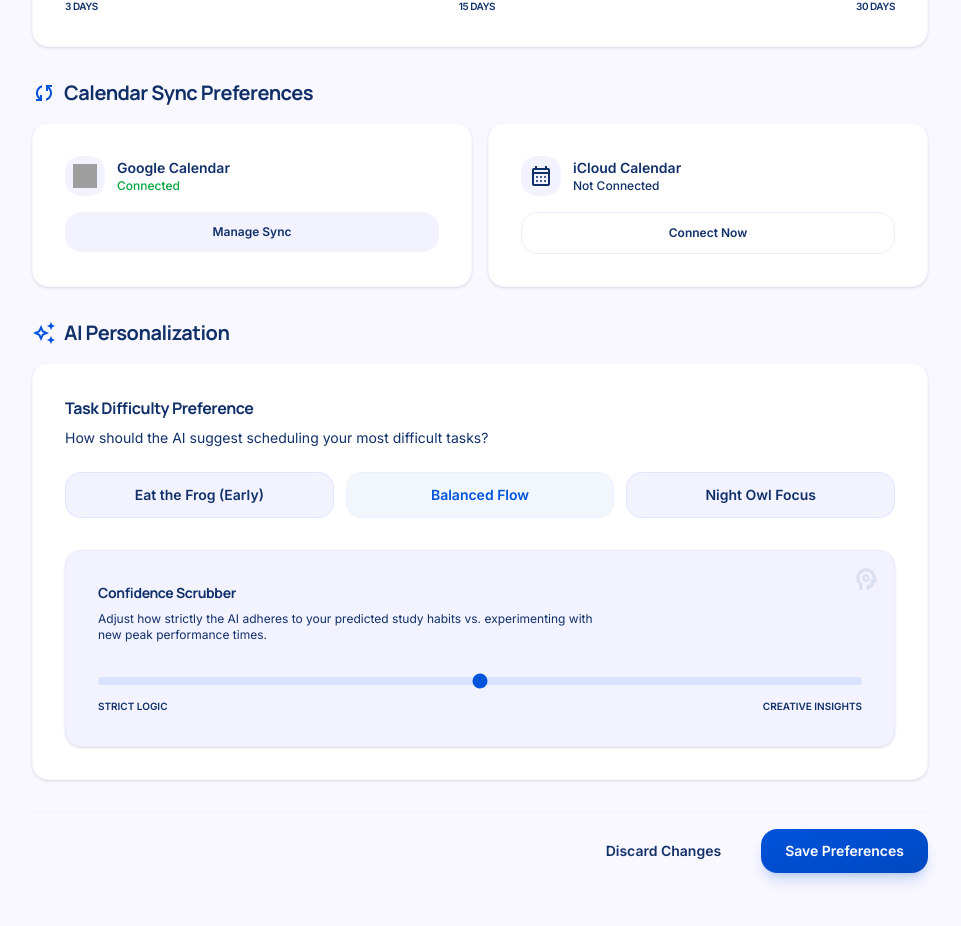
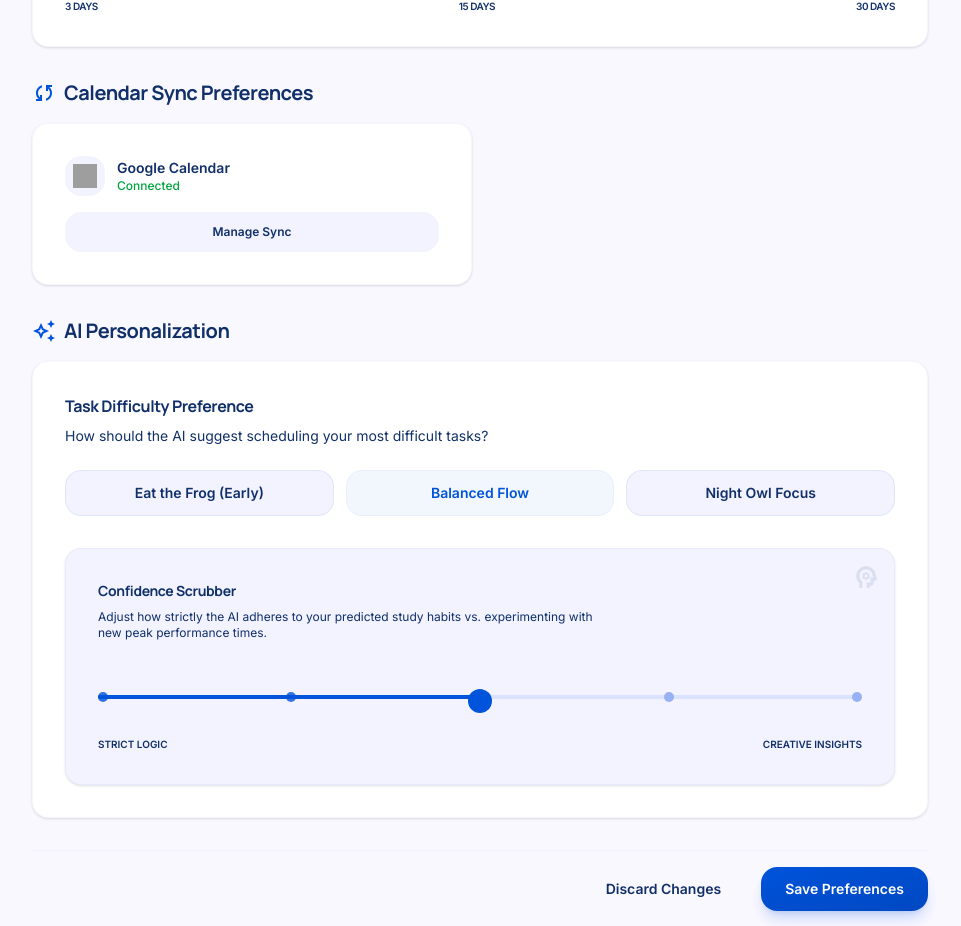
Before and after one commit to WanAdamm/task-genie, a React (Vite) app in the folder frontend/: page /dashboard/settings in a window 1280 px wide. Shown: the part 859-1785 px from the top of the page, without its empty margins (280-1241 px from the left). Built offline with nearby package versions, Linux system fonts and the light colour scheme; grey boxes are pictures that could not be loaded.

Commit message:
update the UI

```diff
--- /dev/null
+++ b/frontend/src/components/ui/stepper.tsx
@@ -0,0 +1,68 @@
+import { useId } from "react";
+
+type SliderStepperProps = {
+  value: number;
+  onChange: (value: number) => void;
+  min?: number;
+  max?: number;
+};
+
+export default function SliderStepper({
+  value,
+  onChange,
+  min = 1,
+  max = 5,
+}: SliderStepperProps) {
+  const id = useId();
+  const levels = Array.from({ length: max - min + 1 }, (_, i) => min + i);
+  const progress = ((value - min) / (max - min)) * 100;
+
+  return (
+    <div className="relative w-full py-4">
+      <div className="relative h-8">
+        <div className="absolute left-0 right-0 top-1/2 h-1 -translate-y-1/2 rounded-full bg-surface-container-highest" />
+
+        <div
+          className="absolute left-0 top-1/2 h-1 -translate-y-1/2 rounded-full bg-primary transition-all duration-200"
+          style={{ width: `${progress}%` }}
+        />
+
+        <div className="pointer-events-none absolute inset-0 flex items-center justify-between">
+          {levels.map((level) => {
+            const isActive = level <= value;
+            return (
+              <span
+                key={level}
+                className={`rounded-full transition-all duration-200 ${
+                  level === value
+                    ? "h-3 w-3 bg-primary"
+                    : isActive
+                      ? "h-2.5 w-2.5 bg-primary/80"
+                      : "h-2.5 w-2.5 bg-outline-variant"
+                }`}
+              />
+            );
+          })}
+        </div>
+
+        <input
+          type="range"
+          min={min}
+          max={max}
+          step={1}
+          value={value}
+          list={id}
+          onChange={(e) => onChange(Number(e.target.value))}
+          className="slider-stepper absolute inset-0 z-10 h-8 w-full appearance-none bg-transparent"
+          aria-label="Select level"
+        />
+
+        <datalist id={id}>
+          {levels.map((level) => (
+            <option key={level} value={level} />
+          ))}
+        </datalist>
+      </div>
+    </div>
+  );
+}
--- a/frontend/src/index.css
+++ b/frontend/src/index.css
@@ -438,3 +438,45 @@
     padding: 2rem 1.5rem 1.5rem 2rem;
   }
 }
+
+@keyframes fadeUp {
+  from {
+    opacity: 0;
+    transform: translateY(24px);
+  }
+  to {
+    opacity: 1;
+    transform: translateY(0);
+  }
+}
+
+.slider-stepper::-webkit-slider-runnable-track {
+  height: 0;
+  background: transparent;
+}
+
+.slider-stepper::-webkit-slider-thumb {
+  -webkit-appearance: none;
+  appearance: none;
+  width: 1.5rem;
+  height: 1.5rem;
+  border-radius: 9999px;
+  background: var(--primary);
+  border: none;
+  margin-top: -0.5rem;
+  cursor: pointer;
+}
+
+.slider-stepper::-moz-range-track {
+  height: 0;
+  background: transparent;
+}
+
+.slider-stepper::-moz-range-thumb {
+  width: 1.5rem;
+  height: 1.5rem;
+  border-radius: 9999px;
+  background: var(--primary);
+  border: none;
+  cursor: pointer;
+}
--- a/frontend/src/layout/Navbar.tsx
+++ b/frontend/src/layout/Navbar.tsx
@@ -47,13 +47,17 @@ export default function Navbar() {
             notifications
           </button>
 
+          <Link to={"/dashboard/settings"}>
             <button className="material-symbols-outlined p-2 text-on-surface-variant hover:bg-[#f2f3ff] rounded-lg transition-all">
               settings
             </button>
+          </Link>
 
+          <Link to={"/dashboard/assignments"}>
             <button className="bg-[#0053db] hover:bg-[#0041b3] text-white px-4 py-2 rounded-lg text-sm font-bold transition-all active:scale-95 duration-150 ease-in-out color-red">
               New Assignment
             </button>
+          </Link>
         </div>
       </div>
     </nav>
--- a/frontend/src/pages/Assignment.tsx
+++ b/frontend/src/pages/Assignment.tsx
@@ -1,6 +1,6 @@
 export default function Assignment() {
   return (
-    <main className="min-h-screen md:ml-64">
+    <main className="min-h-screen">
       <div className="mx-auto max-w-6xl px-6 pb-10 pt-24 md:px-8">
         <div className="grid grid-cols-1 gap-6 lg:grid-cols-12">
           <div className="space-y-8 lg:col-span-7">
--- a/frontend/src/pages/Overview.tsx
+++ b/frontend/src/pages/Overview.tsx
@@ -15,7 +15,7 @@ export default function Overview() {
         {/* Overview Bento Grid */}
         <div className="col-span-12 md:col-span-8 grid grid-cols-1 md:grid-cols-3 gap-6">
           {/* Deadline Card */}
-          <div className="bg-surface-container-lowest p-6 md:p-8 rounded-xl border border-outline-variant/10 shadow-sm">
+          <div className="bg-surface-container-lowest p-6 md:p-8 rounded-xl border border-outline-variant/10 shadow-sm transition-all duration-200 hover:-translate-y-1 hover:shadow-md">
             <div className="flex flex-col gap-4">
               <div className="w-10 h-10 rounded-xl bg-error-container/20 flex items-center justify-center">
                 <span className="material-symbols-outlined text-error">
@@ -34,7 +34,7 @@ export default function Overview() {
           </div>
 
           {/* Tasks Card */}
-          <div className="bg-surface-container-lowest p-6 md:p-8 rounded-xl border border-outline-variant/10 shadow-sm">
+          <div className="bg-surface-container-lowest p-6 md:p-8 rounded-xl border border-outline-variant/10 shadow-sm transition-all duration-200 hover:-translate-y-1 hover:shadow-md">
             <div className="flex flex-col gap-4">
               <div className="w-10 h-10 rounded-xl bg-primary-container/20 flex items-center justify-center">
                 <span className="material-symbols-outlined text-primary">
@@ -53,7 +53,7 @@ export default function Overview() {
           </div>
 
           {/* Focus Card */}
-          <div className="bg-primary text-white p-6 md:p-8 rounded-xl relative overflow-hidden border border-outline-variant/10 shadow-sm">
+          <div className="bg-primary text-white p-6 md:p-8 rounded-xl relative overflow-hidden border border-outline-variant/10 shadow-sm transition-all duration-200 hover:-translate-y-1 hover:shadow-md">
             <div className="relative z-10 flex flex-col h-full justify-between">
               <p className="text-[10px] uppercase text-white/70 tracking-wider">
                 Next Focus Session
--- a/frontend/src/pages/Setting.tsx
+++ b/frontend/src/pages/Setting.tsx
@@ -1,4 +1,9 @@
+import Stepper from "@/components/ui/stepper";
+import { useState } from "react";
+
 export default function Settings() {
+  const [level, setLevel] = useState(3)
+
   return (
     <main className="min-h-screen overflow-y-auto bg-surface max-w-6xl mx-auto px-6 py-10 md:px-8">
       <header className="mb-6 max-w-4xl">
@@ -168,27 +173,6 @@ export default function Settings() {
                 Manage Sync
               </button>
             </div>
-
-            <div className="rounded-xl border border-outline-variant/10 bg-surface-container-lowest p-6 shadow-sm md:p-8">
-              <div className="mb-4 flex items-center gap-3">
-                <div className="flex size-10 items-center justify-center rounded-xl bg-surface-container-low">
-                  <span className="material-symbols-outlined text-on-surface-variant">
-                    calendar_month
-                  </span>
-                </div>
-
-                <div className="flex flex-col">
-                  <p className="text-sm font-bold">iCloud Calendar</p>
-                  <p className="text-xs font-medium text-on-surface-variant">
-                    Not Connected
-                  </p>
-                </div>
-              </div>
-
-              <button className="w-full rounded-xl border border-outline-variant/20 px-6 py-3 text-xs font-bold text-on-surface transition-all hover:bg-surface-container">
-                Connect Now
-              </button>
-            </div>
           </div>
         </section>
 
@@ -245,10 +229,7 @@ export default function Settings() {
                     habits vs. experimenting with new peak performance times.
                   </p>
 
-                  <input
-                    type="range"
-                    className="h-2 w-full appearance-none rounded-full bg-surface-container-highest accent-primary"
-                  />
+                  <Stepper value={level} onChange={setLevel} />
 
                   <div className="mt-2 flex justify-between">
                     <span className="text-[10px] font-bold uppercase text-on-surface-variant">
```
Also changed, not shown: frontend/src/pages/Homepage.tsx (+33 -7 lines). Lines whose indentation alone changed are shown as unchanged.
